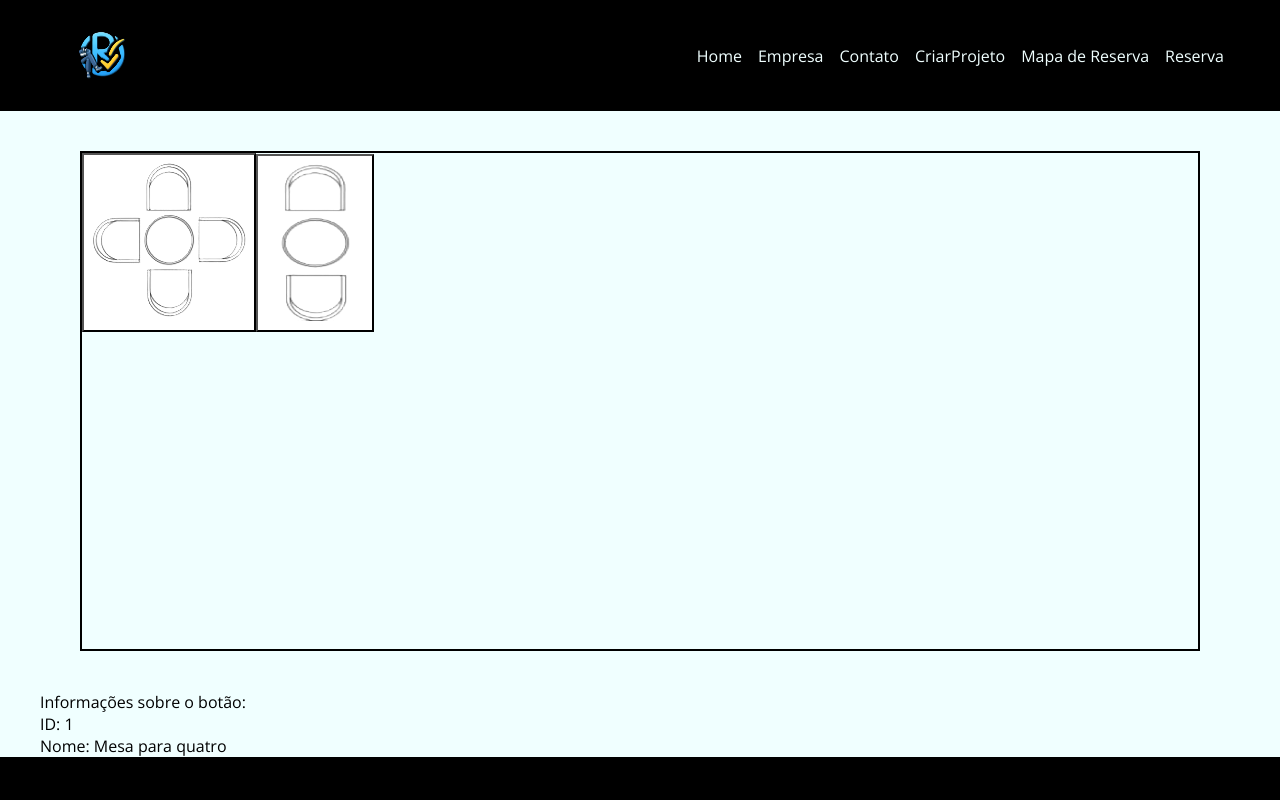
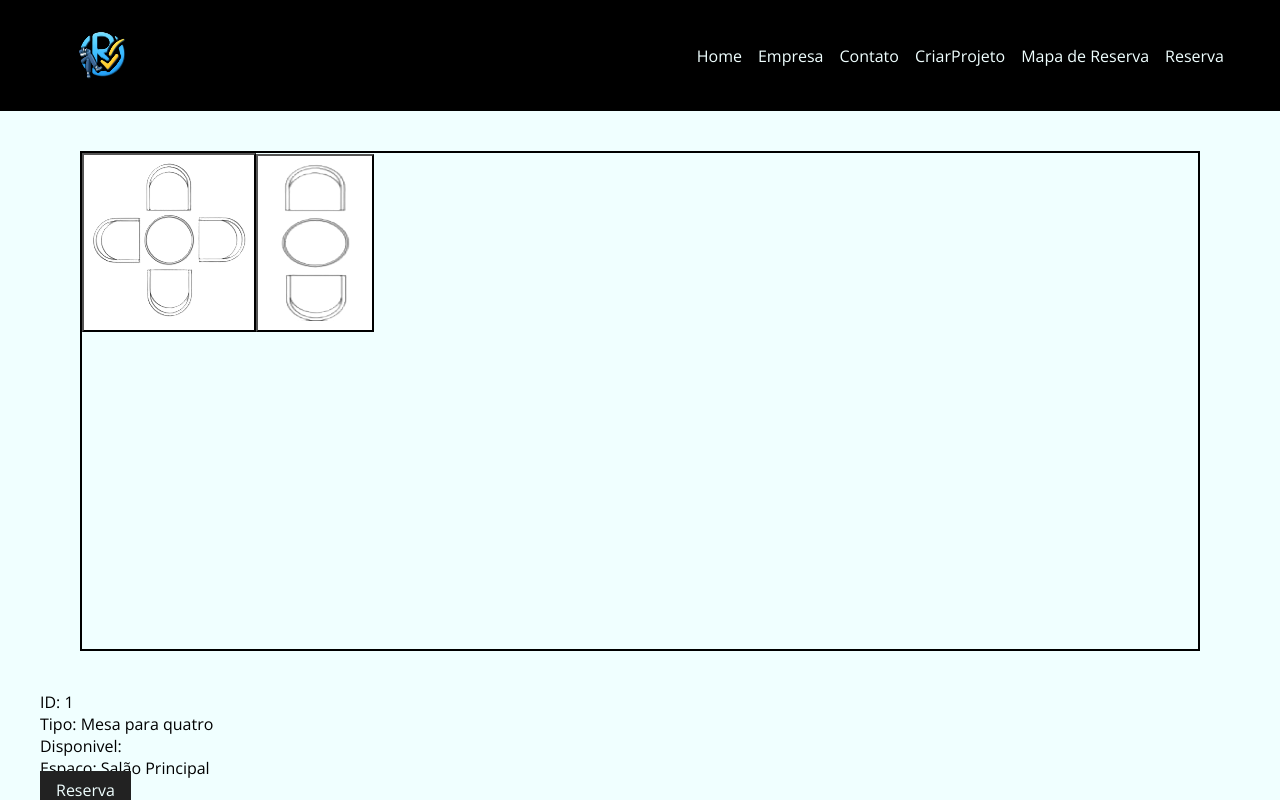
Before and after one commit to TiagoDallecio/Reserve, a React (Create React App) app in the folder reservance/: page /ExecReserva in a window 1280 px wide. Both pictures are taken after a click on the button 169 px from the left and 242 px from the top of the page. Shown: the top 800 px of the page. Built offline with nearby package versions, Linux system fonts and the light colour scheme.

Commit message:
Forms Reserva - inicio

```diff
--- a/reservance/src/App.js
+++ b/reservance/src/App.js
@@ -8,6 +8,7 @@ import Footer from './components/Layout/Footer'
 import Container from './components/Layout/Container'
 import MapaReserva from './components/Pages/MapaReserva'
 import ExecReserva from './components/Pages/ExecReserva'
+import FormsReserva from './components/Pages/FormsReserva'
 
 const name ='Reservance'
 
@@ -24,6 +25,7 @@ function App() {
            <Route exact path="/CriarProjeto" element={<CriarProjeto/>} />
            <Route exact path="/MapaReserva" element={<MapaReserva/>} />
            <Route exact path="/ExecReserva" element={<ExecReserva/>} />
+           <Route exact path="/FormsReserva" element={<FormsReserva/>} />
         </Routes>
     </Container>
 
--- a/reservance/src/components/Pages/ExecReserva.js
+++ b/reservance/src/components/Pages/ExecReserva.js
@@ -4,6 +4,7 @@ import React, { useState } from 'react';
 import './ExecReserva.module.css';
 import MesaQuatro from '../../img/MesaQuatro.png';
 import MesaDois from '../../img/MesaDois.png';
+import LinkButton from '../Layout/LinkButton';
 
 const PictureList = [
   {
@@ -40,9 +41,11 @@ function ExecReserva() {
       </div>
       {selectedButton && (
         <div className="InfoPanel">
-          <p>Informações sobre o botão:</p>
           <p>ID: {selectedButton}</p>
-          <p>Nome: {PictureList.find(p => p.id === selectedButton)?.name}</p>
+          <p>Tipo: {PictureList.find(p => p.id === selectedButton)?.name}</p>
+          <p>Disponivel:</p>
+          <p>Espaço: Salão Principal</p>
+          <LinkButton to="/FormsReserva" text="Reserva"/>
         </div>
       )}
     </>
--- /dev/null
+++ b/reservance/src/components/Pages/FormsReserva.js
@@ -0,0 +1,12 @@
+function FormsReserva(){
+
+    return(
+        <>
+
+
+        </>
+    )
+
+}
+
+export default FormsReserva
```
Also changed, not shown: reservance/src/components/Pages/FormsReserva.module.css (added).
